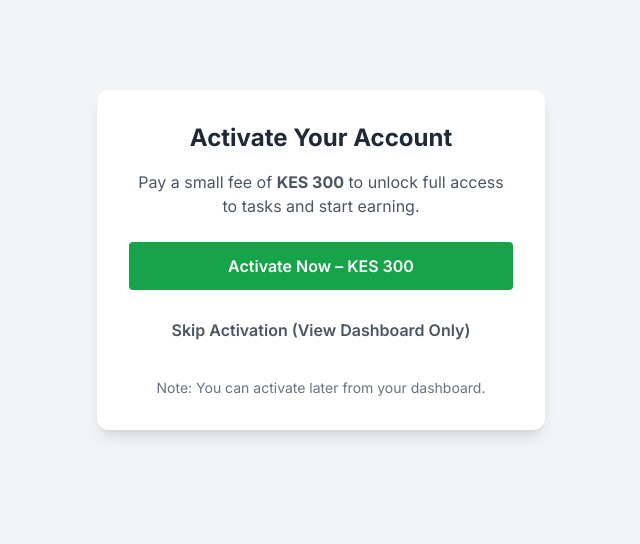
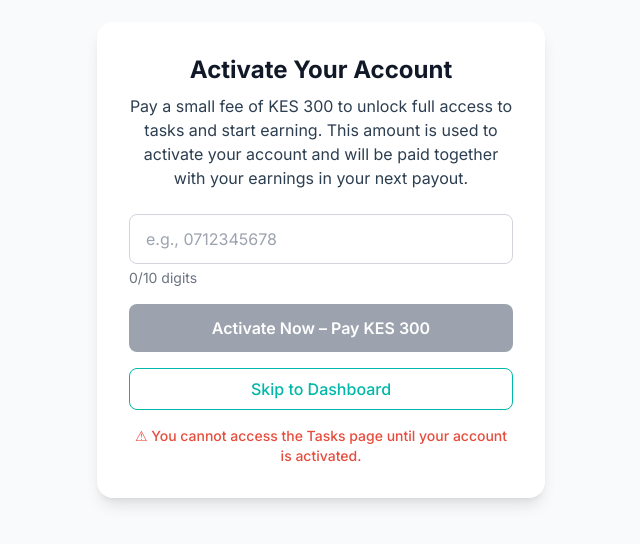
Before and after one commit to deukmosi-create/freelancer, a React (Vite) app in the folder frontend/: page /activate in a window 1280 px wide. Shown: the part 140-684 px from the top of the page, without its empty margins (319-959 px from the left). Built offline with nearby package versions, Linux system fonts and the light colour scheme.

Commit message:
fix: Key Updates for mpesa

```diff
--- a/frontend/src/pages/ActivateAccount.jsx
+++ b/frontend/src/pages/ActivateAccount.jsx
@@ -1,16 +1,90 @@
+// src/pages/ActivateAccount.jsx
+import { useState } from 'react';
 import { useNavigate } from 'react-router-dom';
-import api from '../api'; // ✅ Use centralized API client
+import axios from 'axios';
 
 export default function ActivateAccount() {
+  const [phoneNumber, setPhoneNumber] = useState('');
+  const [isSubmitting, setIsSubmitting] = useState(false);
+  const [error, setError] = useState('');
   const navigate = useNavigate();
 
+  const handlePhoneNumberChange = (e) => {
+    const value = e.target.value.replace(/\D/g, ''); // Digits only
+    if (value.length <= 10) {
+      setPhoneNumber(value);
+      setError('');
+    }
+  };
+
+  const isValid = phoneNumber.length === 10;
+
   const handleActivate = async () => {
+    if (!isValid) {
+      setError('Please enter a valid 10-digit phone number');
+      return;
+    }
+
+    setIsSubmitting(true);
+    setError('');
+
     try {
-      await api.post('/api/activate/'); // ✅ Now calls https://freelancer-8m9p.onrender.com/api/activate/
+      const token = localStorage.getItem('token');
+      const fullPhoneNumber = phoneNumber.startsWith('0')
+        ? '254' + phoneNumber.slice(1)
+        : phoneNumber;
+
+      // Step 1: Initiate M-Pesa payment
+      const res = await axios.post(
+        'https://freelancer-8m9p.onrender.com/api/mpesa/initiate/',
+        { phone_number: fullPhoneNumber },
+        { headers: { Authorization: `Token ${token}` } }
+      );
+
+      if (res.data.CheckoutRequestID) {
+        // Step 2: Poll for activation status (every 3 seconds, up to 60s)
+        let attempts = 0;
+        const pollActivation = async () => {
+          attempts++;
+          if (attempts > 20) {
+            throw new Error('Payment confirmation timeout');
+          }
+
+          try {
+            const statusRes = await axios.get(
+              'https://freelancer-8m9p.onrender.com/api/check-activation/',
+              { headers: { Authorization: `Token ${token}` } }
+            );
+
+            if (statusRes.data.is_activated) {
               navigate('/dashboard');
+              return;
+            }
           } catch (err) {
-      console.error('Activation error:', err);
-      alert('Activation failed. Please try again.');
+            console.warn('Poll error:', err);
+          }
+
+          setTimeout(pollActivation, 3000);
+        };
+
+        pollActivation();
+      } else {
+        throw new Error('Failed to initiate payment');
+      }
+    } catch (err) {
+      setIsSubmitting(false);
+      const btn = document.getElementById('activate-btn');
+      if (btn) {
+        btn.style.backgroundColor = '#E74C3C';
+        btn.textContent = 'Payment Failed';
+        setTimeout(() => {
+          if (btn) {
+            btn.style.backgroundColor = '#00B894';
+            btn.textContent = 'Activate Now – Pay KES 300';
+          }
+        }, 1500);
+      }
+      setError('Payment failed. Please try again.');
     }
   };
 
@@ -19,31 +93,61 @@ export default function ActivateAccount() {
   };
 
   return (
-    <div className="min-h-screen bg-gray-100 flex items-center justify-center p-4">
-      <div className="bg-white p-8 rounded-xl shadow-lg w-full max-w-md text-center">
-        <h2 className="text-2xl font-bold mb-4 text-gray-800">Activate Your Account</h2>
-        <p className="text-gray-600 mb-6">
-          Pay a small fee of <span className="font-bold">KES 300</span> to unlock full access to tasks and start earning.
+    <div className="min-h-screen bg-gray-50 flex items-center justify-center p-4">
+      <div className="bg-white rounded-2xl shadow-lg max-w-md w-full p-8">
+        <h1 className="text-2xl font-bold text-gray-900 text-center mb-2">
+          Activate Your Account
+        </h1>
+
+        <p className="text-[#2C3E50] text-center mb-6">
+          Pay a small fee of KES 300 to unlock full access to tasks and start earning. This amount is used to activate your account and will be paid together with your earnings in your next payout.
         </p>
 
-        <div className="space-y-4">
+        {/* Phone Number Input */}
+        <div className="mb-4">
+          <input
+            type="tel"
+            value={phoneNumber}
+            onChange={handlePhoneNumberChange}
+            placeholder="e.g., 0712345678"
+            className="w-full px-4 py-3 border border-gray-300 rounded-lg focus:outline-none focus:ring-2 focus:ring-[#00B8A9] focus:border-[#00B8A9] transition"
+            maxLength={10}
+          />
+          <div className="flex justify-between mt-1">
+            <span className="text-sm text-gray-500">
+              {phoneNumber.length}/10 digits
+            </span>
+            {error && <span className="text-sm text-[#E74C3C]">{error}</span>}
+          </div>
+        </div>
+
+        {/* Primary Button */}
         <button
+          id="activate-btn"
           onClick={handleActivate}
-            className="w-full bg-green-600 hover:bg-green-700 text-white py-3 rounded font-semibold transition"
+          disabled={!isValid || isSubmitting}
+          className={`w-full py-3 px-4 rounded-lg font-semibold text-white transition-colors duration-300 mb-4 ${
+            isSubmitting
+              ? 'bg-[#F1C40F] text-gray-900'
+              : isValid
+              ? 'bg-[#00B894] hover:bg-[#00a085]'
+              : 'bg-gray-400 cursor-not-allowed'
+          }`}
         >
-            Activate Now – KES 300
+          {isSubmitting ? 'Confirming Payment…' : 'Activate Now – Pay KES 300'}
         </button>
 
+        {/* Secondary Button */}
         <button
           onClick={handleSkip}
-            className="w-full text-gray-600 hover:text-gray-800 py-3 rounded font-semibold transition"
+          className="w-full py-2 px-4 border border-[#00B8A9] text-[#00B8A9] bg-white rounded-lg font-medium hover:bg-gray-50 transition"
         >
-            Skip Activation (View Dashboard Only)
+          Skip to Dashboard
         </button>
-        </div>
 
-        <p className="mt-6 text-sm text-gray-500">
-          Note: You can activate later from your dashboard.
+        {/* Warning Note */}
+        <p className="mt-4 text-center text-sm text-[#E74C3C] font-medium">
+          ⚠ You cannot access the Tasks page until your account is activated.
         </p>
       </div>
     </div>
```
Lines whose indentation alone changed are shown as unchanged.
